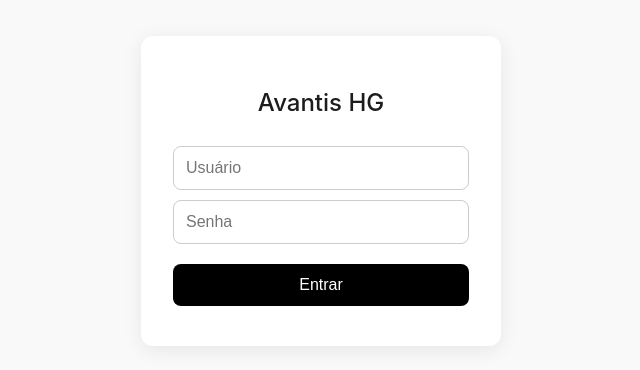
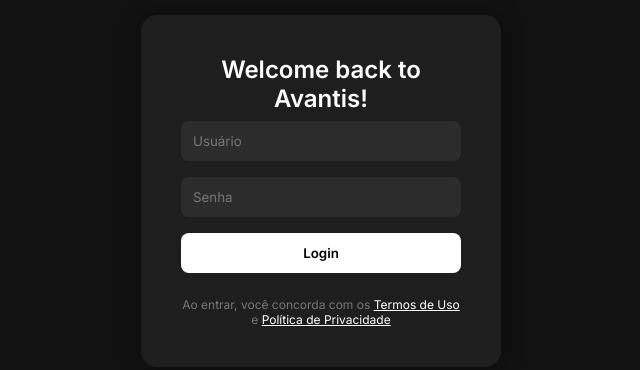
Before and after one commit to Nathanmattioni/Expresso-log, a plain HTML site: page index.html in a window 1280 px wide. Shown: the part 209-579 px from the top of the page, without its empty margins (319-959 px from the left). Drawn offline with Linux system fonts and the light colour scheme.

Commit message:
versão 1.1

```diff
--- a/index.html
+++ b/index.html
@@ -3,19 +3,115 @@
 <head>
   <meta charset="UTF-8" />
   <meta name="viewport" content="width=device-width, initial-scale=1" />
-  <title>Login Power BI</title>
-  <link rel="stylesheet" href="style.css" />
+  <title>Login Avantis</title>
+  <link rel="preconnect" href="https://fonts.googleapis.com" />
+  <link href="https://fonts.googleapis.com/css2?family=Inter:wght@400;600&display=swap" rel="stylesheet" />
+  <style>
+    * {
+      box-sizing: border-box;
+      font-family: 'Inter', sans-serif;
+      margin: 0;
+      padding: 0;
+    }
+
+    body {
+      background-color: #121212;
+      color: #ffffff;
+      display: flex;
+      justify-content: center;
+      align-items: center;
+      height: 100vh;
+    }
+
+    .container {
+      background-color: #1e1e1e;
+      padding: 40px;
+      border-radius: 16px;
+      width: 100%;
+      max-width: 360px;
+      box-shadow: 0 0 20px rgba(0, 0, 0, 0.5);
+      text-align: center;
+    }
+
+    .container h2 {
+      font-size: 24px;
+      margin-bottom: 8px;
+    }
+
+    .container p {
+      font-size: 14px;
+      color: #aaa;
+      margin-bottom: 32px;
+    }
+
+    input[type="text"],
+    input[type="password"] {
+      width: 100%;
+      padding: 12px;
+      margin-bottom: 16px;
+      border: none;
+      border-radius: 8px;
+      background-color: #2c2c2c;
+      color: #fff;
+    }
+
+    input::placeholder {
+      color: #777;
+    }
+
+    button {
+      width: 100%;
+      padding: 12px;
+      background-color: #fff;
+      color: #000;
+      font-weight: 600;
+      border: none;
+      border-radius: 8px;
+      cursor: pointer;
+      transition: background 0.2s ease;
+    }
+
+    button:hover {
+      background-color: #e5e5e5;
+    }
+
+    .error {
+      color: #ff6b6b;
+      margin-top: 10px;
+      font-size: 13px;
+    }
+
+    .extra-links {
+      font-size: 12px;
+      margin-top: 24px;
+      color: #777;
+    }
+
+    .extra-links a {
+      color: #fff;
+      text-decoration: underline;
+    }
+  </style>
 </head>
 <body>
+  <div class="container" id="loginForm">
+    <h2>Welcome back to Avantis!</h2>
 
-  <div class="container" id="loginForm">
-    <h2 class="title">Avantis HG</h2>
     <input type="text" id="user" placeholder="Usuário" autocomplete="off" />
     <input type="password" id="pass" placeholder="Senha" />
-    <button onclick="login()">Entrar</button>
+
+    <button onclick="login()">Login</button>
+
     <div class="error" id="errorMsg"></div>
+
+    <div class="extra-links">
+      Ao entrar, você concorda com os <a href="#">Termos de Uso</a> e <a href="#">Política de Privacidade</a>
+    </div>
   </div>
 
-  <script src="script.js"></script>
+  <script
+  src="script.js">
+  </script>
+
 </body>
 </html>
--- a/style.css
+++ b/style.css
@@ -1,54 +1,86 @@
 * {
   box-sizing: border-box;
 }
+
 body {
   margin: 0;
-  font-family: -apple-system, BlinkMacSystemFont, "Segoe UI", Roboto, Helvetica, Arial, sans-serif;
-  background-color: #f9f9f9;
+  padding: 0;
+  font-family: 'Inter', -apple-system, BlinkMacSystemFont, "Segoe UI", Roboto, Helvetica, Arial, sans-serif;
+  background-color: #121212;
   display: flex;
-  flex-direction: column;
   align-items: center;
   justify-content: center;
   height: 100vh;
-  color: #1c1c1e;
+  color: #ffffff;
 }
+
 .container {
-  background: #fff;
-  padding: 2rem;
-  border-radius: 12px;
-  box-shadow: 0 4px 20px rgba(0, 0, 0, 0.08);
+  background: #1e1e1e;
+  padding: 2.5rem;
+  border-radius: 16px;
+  box-shadow: 0 0 20px rgba(0, 0, 0, 0.5);
   width: 100%;
   max-width: 360px;
+  text-align: center;
 }
+
+.title {
+  font-size: 24px;
+  font-weight: 600;
+  margin-bottom: 8px;
+}
+
+.container p {
+  font-size: 14px;
+  color: #aaa;
+  margin-bottom: 32px;
+}
+
 input {
   width: 100%;
   padding: 12px;
-  margin-top: 10px;
-  border: 1px solid #ccc;
+  margin-bottom: 16px;
+  border: none;
   border-radius: 8px;
-  font-size: 16px;
+  background-color: #2c2c2c;
+  color: #fff;
+  font-size: 15px;
 }
+
+input::placeholder {
+  color: #777;
+}
+
 button {
   width: 100%;
   padding: 12px;
-  margin-top: 20px;
-  background-color: #000;
-  color: #fff;
+  background-color: #ffffff;
+  color: #000;
+  font-weight: 600;
   border: none;
   border-radius: 8px;
+  cursor: pointer;
   font-size: 16px;
-  cursor: pointer;
   transition: background 0.2s ease;
 }
+
 button:hover {
-  background-color: #333;
+  background-color: #e5e5e5;
 }
+
 .error {
-  color: red;
-  font-size: 14px;
-  margin-top: 8px;
+  color: #ff6b6b;
+  margin-top: 10px;
+  font-size: 13px;
 }
-.title {
-  text-align: center;
-  font-weight: 500;
+
+.extra-links {
+  font-size: 12px;
+  margin-top: 24px;
+  color: #777;
 }
+
+.extra-links a {
+  color: #fff;
+  text-decoration: underline;
+}
```
